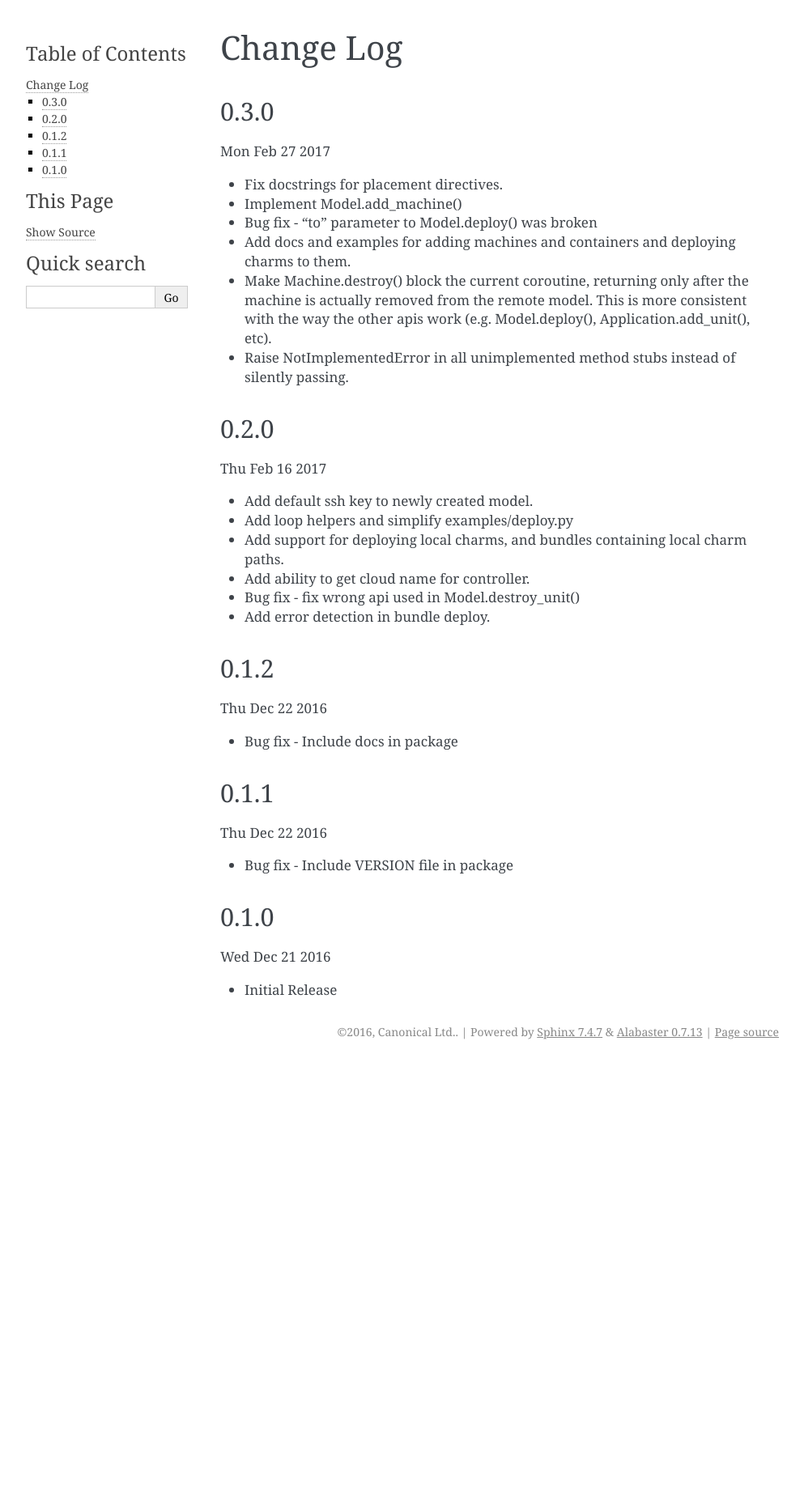
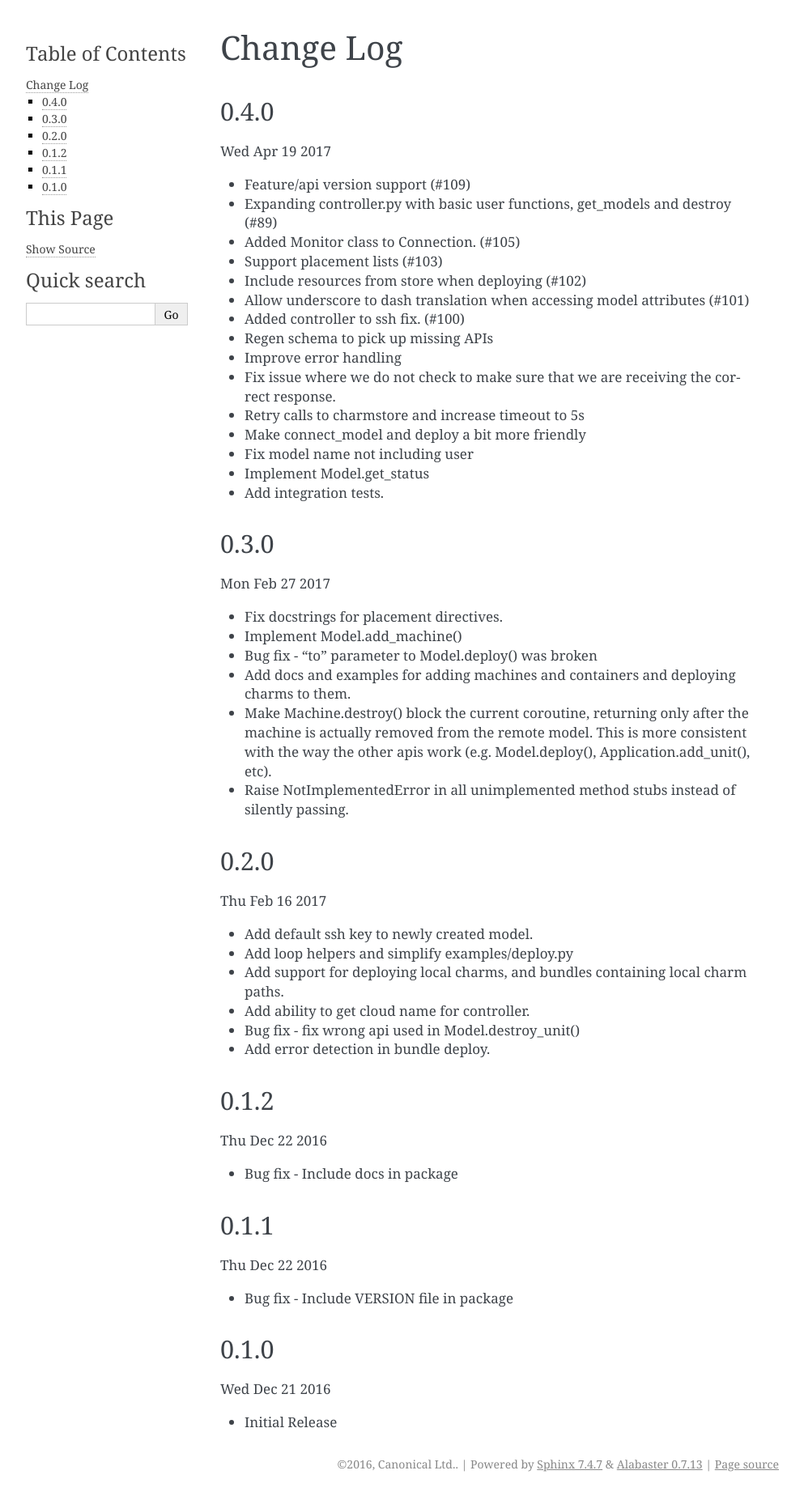
Before and after one commit to juju/python-libjuju, a Sphinx documentation site: the page built from docs/changelog.rst, in a window 1280 px wide. Shown: the whole page at 81% size, without its empty margins (148-1141 px from the left). Built offline with Sphinx 7.4.7, drawn with Linux system fonts in a browser that asks for light colours; before the commit the page ends 1314 px from its top, so only the background shows below that.

Commit message:
Update changelog for 0.4.0

```diff
--- a/docs/changelog.rst
+++ b/docs/changelog.rst
@@ -1,5 +1,28 @@
 Change Log
 ----------
+
+0.4.0
+^^^^^
+Wed Apr 19 2017
+
+* Feature/api version support (#109)
+* Expanding controller.py with basic user functions, get_models and
+  destroy (#89)
+* Added Monitor class to Connection. (#105)
+* Support placement lists (#103)
+* Include resources from store when deploying (#102)
+* Allow underscore to dash translation when accessing model
+  attributes (#101)
+* Added controller to ssh fix. (#100)
+* Regen schema to pick up missing APIs
+* Improve error handling
+* Fix issue where we do not check to make sure that we are receiving the
+  correct response.
+* Retry calls to charmstore and increase timeout to 5s
+* Make connect_model and deploy a bit more friendly
+* Fix model name not including user
+* Implement Model.get_status
+* Add integration tests.
 
 0.3.0
 ^^^^^
```
